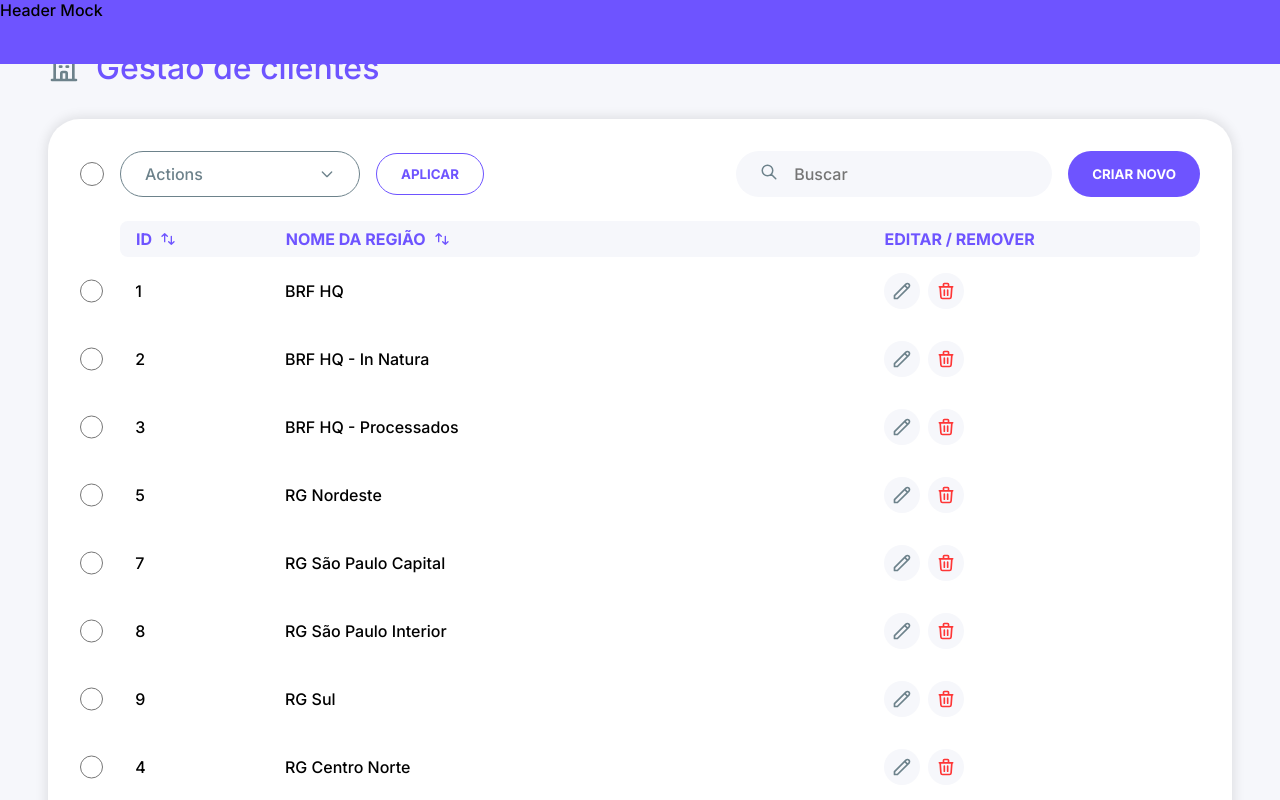
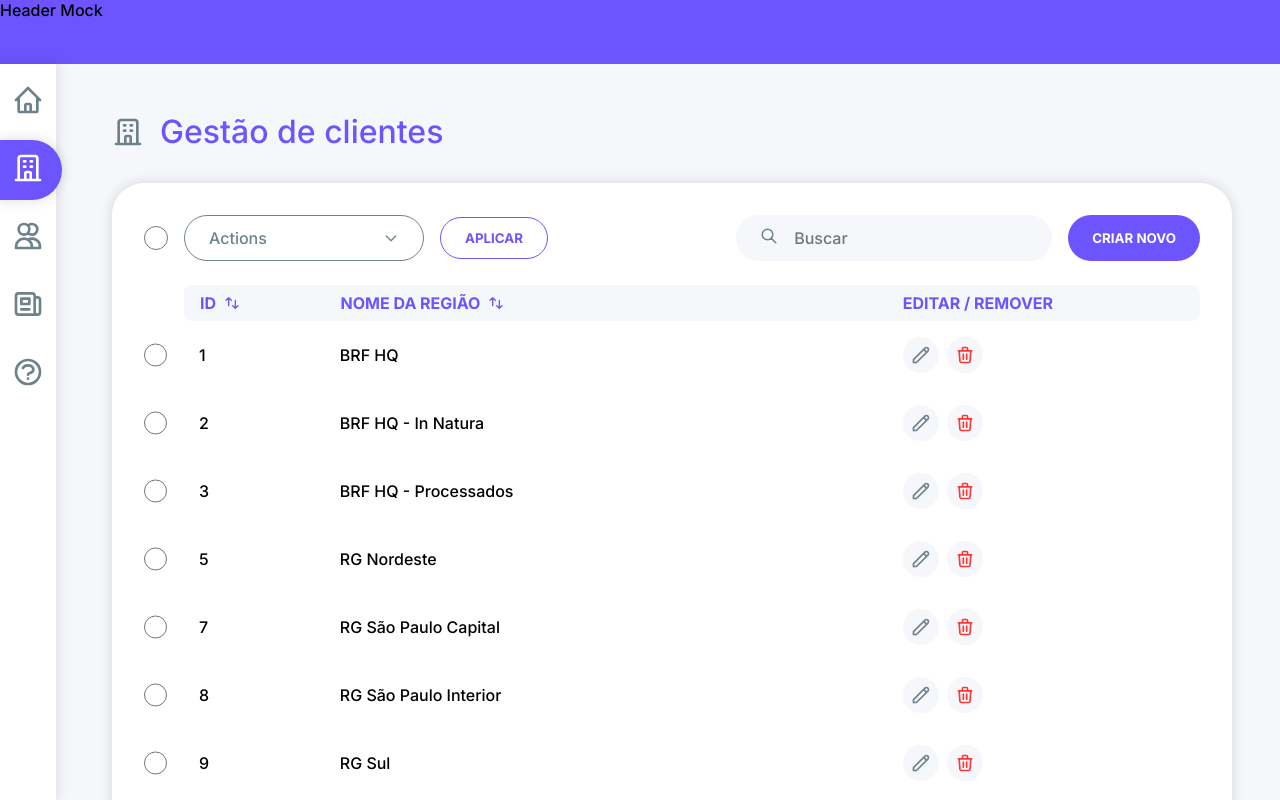
Before and after one commit to rmrantunes/test-ekantica, a Next.js app: page / in a window 1280 px wide. Shown: the top 800 px of the page. Built offline with nearby package versions, Linux system fonts and the light colour scheme.

Commit message:
feat: Add AppNavigation & PageBox to _app

```diff
--- a/src/pages/_app.tsx
+++ b/src/pages/_app.tsx
@@ -1,14 +1,21 @@
 import { ThemeProvider } from "styled-components";
 import GlobalStyle from "styles/GlobalStyle";
+
+import { Header } from "components/Header";
+import { AppNavigation } from "components/AppNavigation";
+import { PageBox } from "components/pages/_app/PageBox";
+
 import { theme } from "styles/theme";
-import { Header } from "components/Header";
 
 function MyApp({ Component, pageProps }) {
   return (
     <ThemeProvider theme={theme}>
       <GlobalStyle />
       <Header />
-      <Component {...pageProps} />
+      <AppNavigation />
+      <PageBox>
+        <Component {...pageProps} />
+      </PageBox>
     </ThemeProvider>
   );
 }
```
